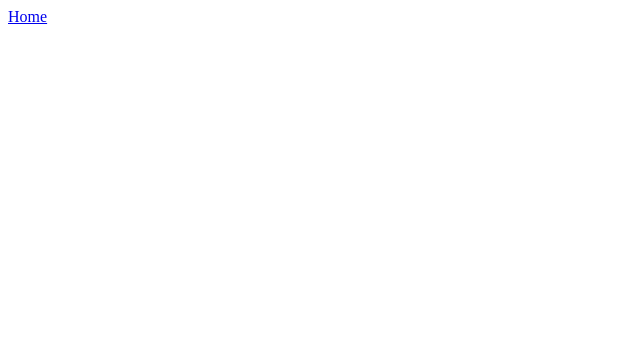
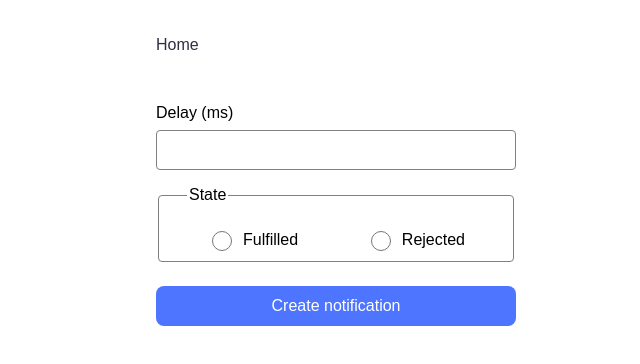
Before and after one commit to bjula/goit-js-hw-10, a website built with Vite: page src/2-snackbar.html in a window 1280 px wide. Shown: the whole page, without its empty margins (0-640 px from the left). Built offline with nearby package versions, Linux system fonts and the light colour scheme; a web font is replaced by a local one.

Commit message:
add  snackbar

```diff
--- a/src/2-snackbar.html
+++ b/src/2-snackbar.html
@@ -4,12 +4,35 @@
     <meta charset="UTF-8" />
     <meta http-equiv="X-UA-Compatible" content="IE=edge" />
     <meta name="viewport" content="width=device-width, initial-scale=1.0" />
+    <link href="https://fonts.cdnfonts.com/css/montserrat" rel="stylesheet" />
     <title>2-snackbar</title>
     <link rel="stylesheet" href="./css/2-snackbar.css" />
+    <link rel="stylesheet" href="./css/reset.css" />
   </head>
   <body>
     <a href="./index.html">Home</a>
 
+    <form class="form">
+      <label>
+        Delay (ms)
+        <input type="number" name="delay" required />
+      </label>
+
+      <fieldset>
+        <legend>State</legend>
+        <label>
+          <input type="radio" name="state" value="fulfilled" required />
+          Fulfilled
+        </label>
+        <label>
+          <input type="radio" name="state" value="rejected" required />
+          Rejected
+        </label>
+      </fieldset>
+
+      <button type="submit">Create notification</button>
+    </form>
+
     <script type="module" src="././js/2-snackbar.js"></script>
   </body>
 </html>
--- a/src/css/2-snackbar.css
+++ b/src/css/2-snackbar.css
@@ -0,0 +1,79 @@
+body {
+  margin-left: 156px;
+  margin-top: 36px;
+  font-family: 'Montserrat', sans-serif;
+  font-size: 16px;
+}
+
+a{
+  display: block;
+  margin-bottom: 50px;
+}
+
+.form {
+  max-width: 360px;
+}
+form > label {
+  display: flex;
+  flex-direction: column;
+  row-gap: 8px;
+  margin-bottom: 16px;
+}
+form > label > input {
+  border-radius: 4px;
+  border: 1px solid #808080;
+  height: 40px;
+  padding-block: 8px;
+  padding-inline: 16px;
+  font-size: 16px;
+}
+form > label > input:hover {
+  border: 1px solid #000;
+}
+form > label > input:focus {
+  border: 1px solid #4e75ff;
+  outline: none;
+}
+form > label > input:active {
+  border: 1px solid #4e75ff;
+}
+fieldset {
+  display: flex;
+  justify-content: space-between;
+  border: 1px solid #808080;
+  border-radius: 4px;
+  margin-bottom: 24px;
+  padding-top: 24px;
+  padding-inline: 28px;
+}
+fieldset:hover {
+  border: 1px solid #000;
+}
+fieldset:active {
+  border: 1px solid #000;
+}
+fieldset > label {
+  display: flex;
+  align-items: center;
+  column-gap: 8px;
+  padding-inline: 20px;
+}
+
+fieldset input[type='radio'] {
+  width: 20px;
+  height: 20px;
+}
+button[type='submit'] {
+  padding: 8px 16px;
+  border-radius: 8px;
+  background-color: #4e75ff;
+  width: 100%;
+  border: none;
+  color: #fff;
+  font-size: 16px;
+  padding-block: 8px;
+  height: 40px;
+}
+button[type='submit']:hover  {
+  background-color: #6c8cff;
+}
--- a/src/js/2-snackbar.js
+++ b/src/js/2-snackbar.js
@@ -0,0 +1,49 @@
+import iziToast from 'izitoast';
+import 'izitoast/dist/css/iziToast.min.css';
+import doneIcon from '../img/done.svg';
+import errorIcon from '../img/error.svg';
+
+const refs = {
+    form: document.querySelector('.form'),
+};
+
+function createPromis(state, delay){
+  const promise = new Promise((resolve, reject) => {
+    setTimeout(() => {
+      if (state === 'fulfilled') {
+        resolve();
+      } else {
+        reject();
+      }
+    }, delay);
+  });
+    return promise;
+};
+
+refs.form.addEventListener('submit', e => {
+    e.preventDefault();
+
+    const userDelay = Number(refs.form.querySelector('input[name="delay"]').value);
+    const userState = refs.form.querySelector('input[name="state"]:checked').value;
+
+    createPromis(userState, userDelay)
+      .then(() => {
+        iziToast.show({
+          message: `Fulfilled promise in ${userDelay}ms`,
+          iconUrl: doneIcon,
+          backgroundColor: '#59a10d',
+          position: 'topRight',
+          messageSize: '18',
+        });
+      })
+      .catch(() => {
+        iziToast.show({
+          message: `Rejected promise in ${userDelay}ms`,
+          iconUrl: errorIcon,
+          backgroundColor: '#ef4040',
+          position: 'topRight',
+          messageSize: '18',
+        });
+      });
+    e.target.reset();
+});
```
